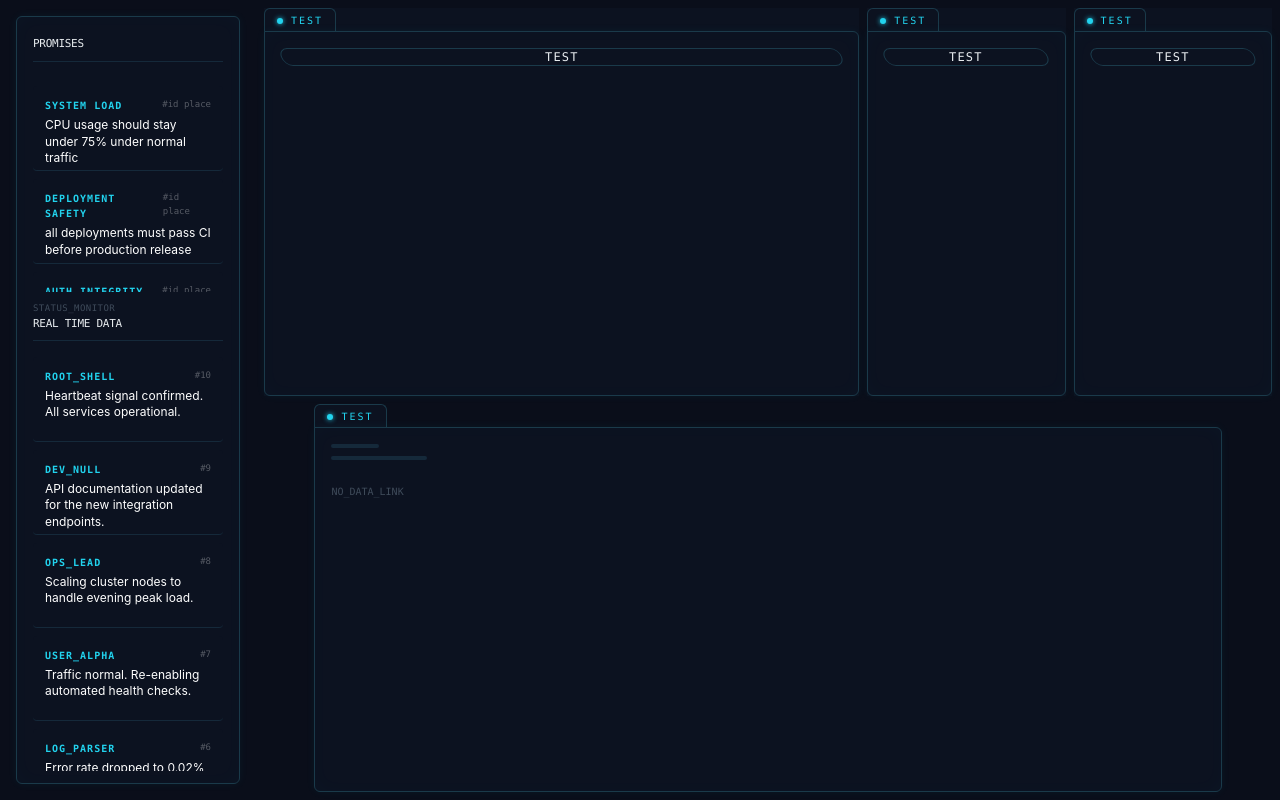
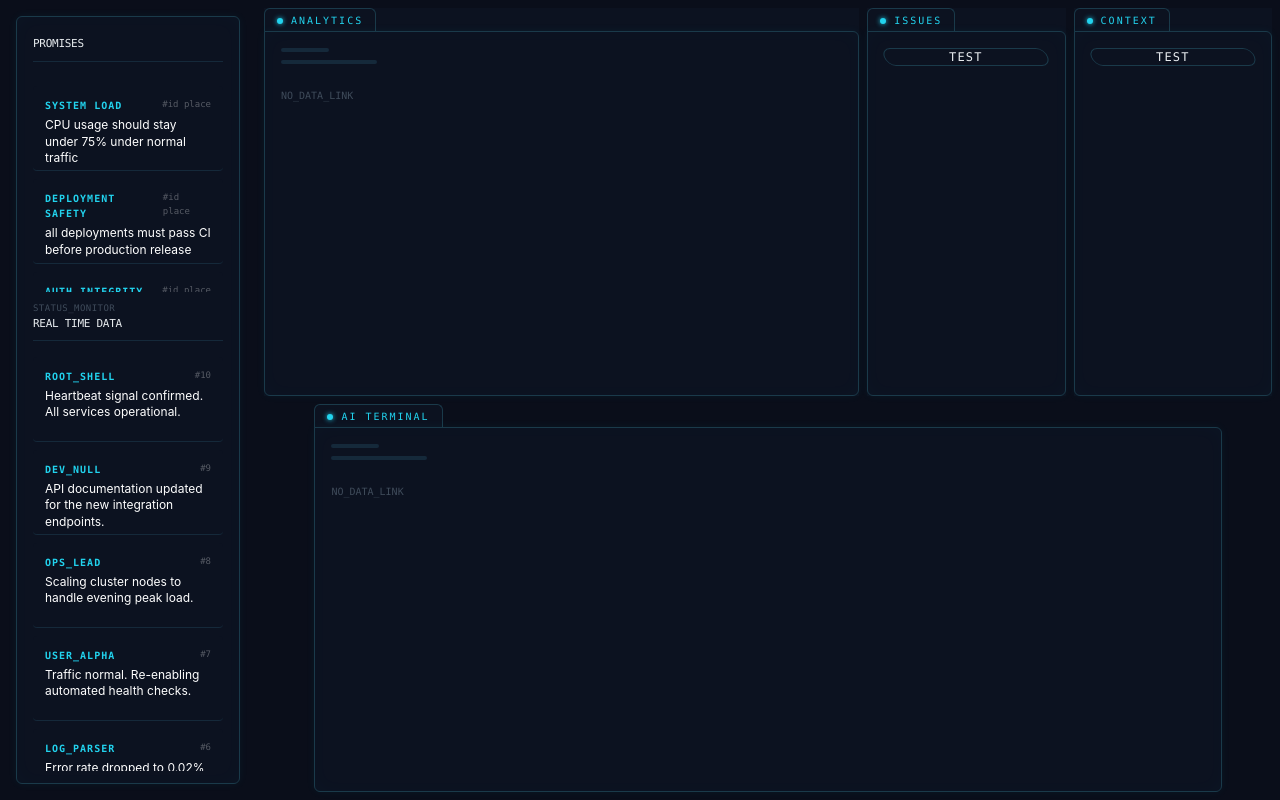
Before and after one commit to futurepear/Cortex, a React (Vite) app in the folder frontend/: page / in a window 1280 px wide. Built offline with nearby package versions, Linux system fonts and the light colour scheme.

Commit message:
set the 4 boxes

```diff
--- a/frontend/src/App.tsx
+++ b/frontend/src/App.tsx
@@ -26,20 +26,34 @@ function App() {
 
         {/* TOP ROW */}
         <div className="flex h-1/2 w-full gap-2">
-          {[0, 1, 2].map((i) => (
+          <Box
+              onDoubleClick={() => setExpandedIndex(0)}
+              className={getBoxClass(0)}
+              tag = "Analytics"
+            >
+
+            </Box>
+
             <Box
-              key={i}
-              onDoubleClick={() => setExpandedIndex(i)}
-              className={getBoxClass(i)}
+              tag = "Issues"
+              onDoubleClick={() => setExpandedIndex(1)}
+              className={getBoxClass(1)}
+            >
+              <Item></Item>
+            </Box>
+
+            <Box
+              tag = "Context"
+              onDoubleClick={() => setExpandedIndex(2)}
+              className={getBoxClass(2)}
             >
               <Item />
             </Box>
-          ))}
         </div>
 
         {/* BOTTOM BOX */}
         <div className="flex h-1/2 w-[90%] self-center">
-          <Box className="w-full" />
+          <Box className="w-full" tag = "AI Terminal" />
         </div>
 
       </div>
--- a/frontend/src/components/Box.tsx
+++ b/frontend/src/components/Box.tsx
@@ -6,7 +6,7 @@ interface BoxProps extends React.HTMLAttributes<HTMLDivElement> {
   children?: React.ReactNode;
 }
 
-export default function Box({ tag = "test", className = "", children, ...props }: BoxProps) {
+export default function Box({ tag = "", className = "", children, ...props }: BoxProps) {
   return (
     <div className={`flex flex-col select-none group ${className}`} {...props}>
       {/* 1. THE TAG (Folder Tab) */}
```
